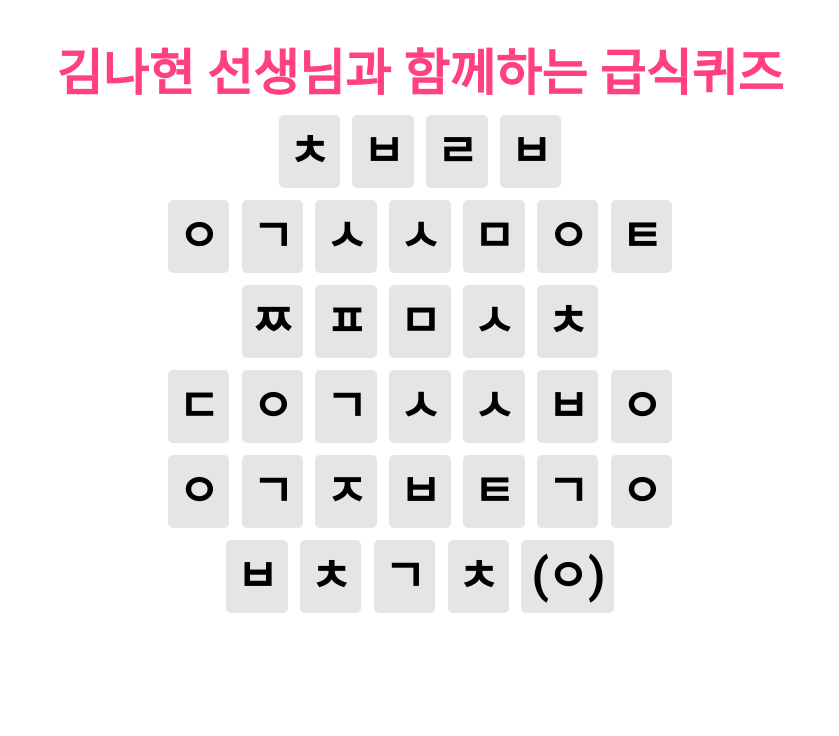
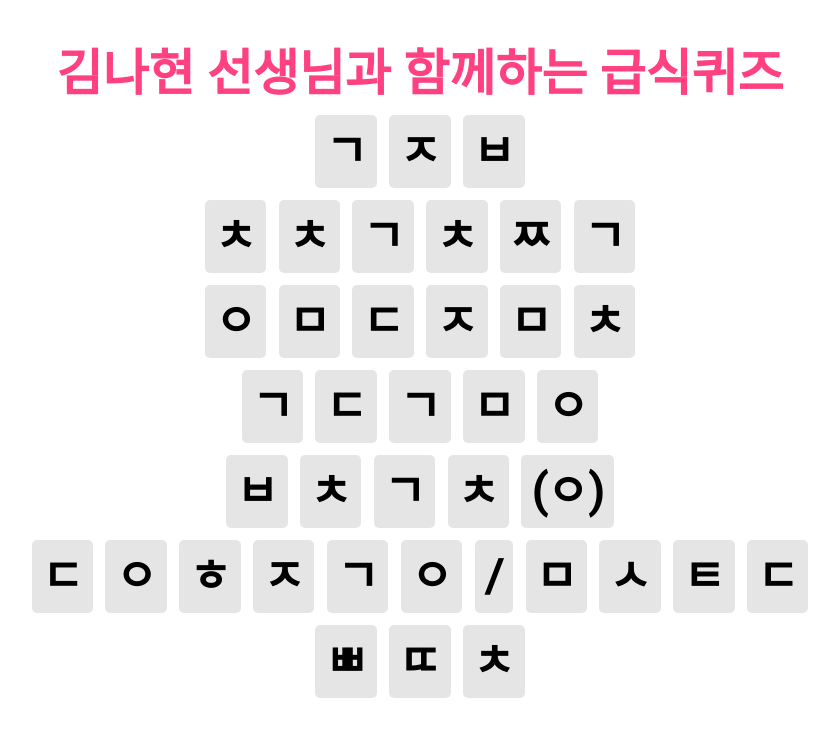
Before and after one commit to baenol123/babquiz, a plain HTML site: page index.html in a window 1280 px wide. Shown: the whole page, without its empty margins (220-1059 px from the left). Drawn offline with Linux system fonts and the light colour scheme.

Commit message:
Update index.html

```diff
--- a/index.html
+++ b/index.html
@@ -78,15 +78,15 @@
   </style>
  <script>
     function change11() {
-      document.getElementById('11').innerText = "찰";
+      document.getElementById('11').innerText = "기";
       checkCompletion();
     }
     function change12() {
-      document.getElementById('12').innerText = "보";
+      document.getElementById('12').innerText = "장";
       checkCompletion();
     }
     function change13() {
-      document.getElementById('13').innerText = "리";
+      document.getElementById('13').innerText = "밥";
       checkCompletion();
     }
     function change14() {
@@ -127,27 +127,27 @@
     }
 
     function change21() {
-      document.getElementById('21').innerText = "아";
+      document.getElementById('21').innerText = "참";
       checkCompletion();
     }
     function change22() {
-      document.getElementById('22').innerText = "귀";
+      document.getElementById('22').innerText = "치";
       checkCompletion();
     }
     function change23() {
-      document.getElementById('23').innerText = "순";
+      document.getElementById('23').innerText = "김";
       checkCompletion();
     }
     function change24() {
-      document.getElementById('24').innerText = "살";
+      document.getElementById('24').innerText = "치";
       checkCompletion();
     }
     function change25() {
-      document.getElementById('25').innerText = "매";
+      document.getElementById('25').innerText = "찌";
       checkCompletion();
     }
     function change26() {
-      document.getElementById('26').innerText = "운";
+      document.getElementById('26').innerText = "개";
       checkCompletion();
     }
     function change27() {
@@ -160,27 +160,27 @@
     }
 
     function change31() {
-      document.getElementById('31').innerText = "쪽";
+      document.getElementById('31').innerText = "열";
       checkCompletion();
     }
     function change32() {
-      document.getElementById('32').innerText = "파";
+      document.getElementById('32').innerText = "무";
       checkCompletion();
     }
     function change33() {
-      document.getElementById('33').innerText = "무";
+      document.getElementById('33').innerText = "된";
       checkCompletion();
     }
     function change34() {
-      document.getElementById('34').innerText = "생";
+      document.getElementById('34').innerText = "장";
       checkCompletion();
     }
     function change35() {
-      document.getElementById('35').innerText = "채";
+      document.getElementById('35').innerText = "무";
       checkCompletion();
     }
     function change36() {
-      document.getElementById('36').innerText = "무";
+      document.getElementById('36').innerText = "침";
       checkCompletion();
     }
     function change37() {
@@ -194,23 +194,23 @@
 
 
      function change41() {
-      document.getElementById('41').innerText = "돈";
+      document.getElementById('41').innerText = "김";
       checkCompletion();
     }
     function change42() {
-      document.getElementById('42').innerText = "육";
+      document.getElementById('42').innerText = "달";
       checkCompletion();
     }
     function change43() {
-      document.getElementById('43').innerText = "굴";
+      document.getElementById('43').innerText = "걀";
       checkCompletion();
     }
     function change44() {
-      document.getElementById('44').innerText = "소";
+      document.getElementById('44').innerText = "말";
       checkCompletion();
     }
     function change45() {
-      document.getElementById('45').innerText = "스";
+      document.getElementById('45').innerText = "이";
       checkCompletion();
     }
     function change46() {
@@ -236,27 +236,27 @@
 
 
      function change51() {
-      document.getElementById('51').innerText = "알";
+      document.getElementById('51').innerText = "배";
       checkCompletion();
     }
     function change52() {
-      document.getElementById('52').innerText = "감";
+      document.getElementById('52').innerText = "추";
       checkCompletion();
     }
     function change53() {
-      document.getElementById('53').innerText = "자";
+      document.getElementById('53').innerText = "김";
       checkCompletion();
     }
     function change54() {
-      document.getElementById('54').innerText = "버";
+      document.getElementById('54').innerText = "치";
       checkCompletion();
     }
     function change55() {
-      document.getElementById('55').innerText = "터";
+      document.getElementById('55').innerText = "(완)";
       checkCompletion();
     }
     function change56() {
-      document.getElementById('56').innerText = "구";
+      document.getElementById('56').innerText = "침";
       checkCompletion();
     }
     function change57() {
@@ -265,57 +265,69 @@
     }
 
      function change61() {
-      document.getElementById('61').innerText = "배";
+      document.getElementById('61').innerText = "돈";
       checkCompletion();
     }
     function change62() {
-      document.getElementById('62').innerText = "추";
+      document.getElementById('62').innerText = "육";
       checkCompletion();
     }
     function change63() {
-      document.getElementById('63').innerText = "김";
+      document.getElementById('63').innerText = "훈";
       checkCompletion();
     }
     function change64() {
-      document.getElementById('64').innerText = "치";
+      document.getElementById('64').innerText = "제";
       checkCompletion();
     }
     function change65() {
-      document.getElementById('65').innerText = "(완)";
+      document.getElementById('65').innerText = "구";
       checkCompletion();
     }
     function change66() {
-      document.getElementById('66').innerText = "로";
+      document.getElementById('66').innerText = "이";
       checkCompletion();
     }
     function change67() {
-      document.getElementById('67').innerText = "피";
+      document.getElementById('67').innerText = "/";
       checkCompletion();
     }
     function change68() {
-      document.getElementById('68').innerText = "자";
+      document.getElementById('68').innerText = "머";
+      checkCompletion();
+    }
+    function change69() {
+      document.getElementById('69').innerText = "스";
+      checkCompletion();
+    }
+    function change610() {
+      document.getElementById('610').innerText = "타";
+      checkCompletion();
+    }
+    function change611() {
+      document.getElementById('611').innerText = "드";
       checkCompletion();
     }
 
 
-     function change71() {
-      document.getElementById('71').innerText = "오";
+    function change71() {
+      document.getElementById('71').innerText = "쁘";
       checkCompletion();
     }
     function change72() {
-      document.getElementById('72').innerText = "렌";
+      document.getElementById('72').innerText = "띠";
       checkCompletion();
     }
     function change73() {
-      document.getElementById('73').innerText = "지";
+      document.getElementById('73').innerText = "첼";
       checkCompletion();
     }
     function change74() {
-      document.getElementById('74').innerText = "쥬";
+      document.getElementById('74').innerText = "절";
       checkCompletion();
     }
     function change75() {
-      document.getElementById('75').innerText = "스";
+      document.getElementById('75').innerText = "";
       checkCompletion();
     }
     function change76() {
@@ -327,10 +339,27 @@
       checkCompletion();
     }
 
+    function change81() {
+      document.getElementById('81').innerText = "치";
+      checkCompletion();
+    }
+    function change82() {
+      document.getElementById('82').innerText = "즈";
+      checkCompletion();
+    }
+    function change83() {
+      document.getElementById('83').innerText = "케";
+      checkCompletion();
+    }
+    function change84() {
+      document.getElementById('84').innerText = "익";
+      checkCompletion();
+    }
+
     // 모든 문제가 완료되었는지 확인하는 함수
     function checkCompletion() {
-      var allMenus = ["11", "12", "13", "14", "21", "22", "23", "24", "25", "26", "27", "31", "32", "33", "34", "35", "41", "42", "43", "44", "45","46","47", "51", "52", "53", "54","55","56","57", "61", "62", "63", "64", "65"];
-      var answers = ["찰", "보", "리", "밥", "아", "귀", "순", "살", "매", "운", "탕", "쪽", "파", "무", "생", "채", "돈", "육", "굴", "소", "스", "볶", "음", "알", "감", "자", "버", "터", "구", "이", "배", "추", "김","치", "(완)"];
+      var allMenus = ["11", "12", "13",  "21", "22", "23", "24", "25", "26",  "31", "32", "33", "34", "35","36", "41", "42", "43", "44", "45", "51", "52", "53", "54","55", "61", "62", "63", "64", "65","66","67","68","69","610","611","71","72","73"];
+      var answers = ["기", "장", "밥", "참", "치", "김", "치", "찌", "개", "열", "무", "된", "장", "무", "침", "김", "달", "걀", "말", "이", "배", "추", "김", "치", "(완)", "돈", "육", "훈", "제", "구", "이", "/", "머","스", "타","드","쁘","띠","첼"];
       var completed = true;
       for (var i = 0; i < allMenus.length; i++) {
         var text = document.getElementById(allMenus[i]).innerText;
@@ -355,64 +384,71 @@
   <div>
     <h1>
       <div id="1st_menu">
-        <span id="11" onclick="change11()">ㅊ</span>
-        <span id="12" onclick="change12()">ㅂ</span>
-        <span id="13" onclick="change13()">ㄹ</span>
-        <span id="14" onclick="change14()">ㅂ</span>
+        <span id="11" onclick="change11()">ㄱ</span>
+        <span id="12" onclick="change12()">ㅈ</span>
+        <span id="13" onclick="change13()">ㅂ</span>
 
 
 
       </div>
       <div id="2nd_menu">
-        <span id="21" onclick="change21()">ㅇ</span>
-        <span id="22" onclick="change22()">ㄱ</span>
-        <span id="23" onclick="change23()">ㅅ</span>
-        <span id="24" onclick="change24()">ㅅ</span>
-        <span id="25" onclick="change25()">ㅁ</span>
-        <span id="26" onclick="change26()">ㅇ</span>
-        <span id="27" onclick="change27()">ㅌ</span>
+        <span id="21" onclick="change21()">ㅊ</span>
+        <span id="22" onclick="change22()">ㅊ</span>
+        <span id="23" onclick="change23()">ㄱ</span>
+        <span id="24" onclick="change24()">ㅊ</span>
+        <span id="25" onclick="change25()">ㅉ</span>
+        <span id="26" onclick="change26()">ㄱ</span>
 
 
 
       </div>
 
       <div id="3rd_menu">
-        <span id="31" onclick="change31()">ㅉ</span>
-        <span id="32" onclick="change32()">ㅍ</span>
-        <span id="33" onclick="change33()">ㅁ</span>
-        <span id="34" onclick="change34()">ㅅ</span>
-        <span id="35" onclick="change35()">ㅊ</span>
+        <span id="31" onclick="change31()">ㅇ</span>
+        <span id="32" onclick="change32()">ㅁ</span>
+        <span id="33" onclick="change33()">ㄷ</span>
+        <span id="34" onclick="change34()">ㅈ</span>
+        <span id="35" onclick="change35()">ㅁ</span>
+        <span id="36" onclick="change36()">ㅊ</span>
 
 
       </div>
 
       <div id="4th_menu">
-        <span id="41" onclick="change41()">ㄷ</span>
-        <span id="42" onclick="change42()">ㅇ</span>
+        <span id="41" onclick="change41()">ㄱ</span>
+        <span id="42" onclick="change42()">ㄷ</span>
         <span id="43" onclick="change43()">ㄱ</span>
-        <span id="44" onclick="change44()">ㅅ</span>
-        <span id="45" onclick="change45()">ㅅ</span>
-        <span id="46" onclick="change46()">ㅂ</span>
-        <span id="47" onclick="change47()">ㅇ</span>
+        <span id="44" onclick="change44()">ㅁ</span>
+        <span id="45" onclick="change45()">ㅇ</span>
 
 
       </div>
       <div id="5th_menu">
-        <span id="51" onclick="change51()">ㅇ</span>
-        <span id="52" onclick="change52()">ㄱ</span>
-        <span id="53" onclick="change53()">ㅈ</span>
-        <span id="54" onclick="change54()">ㅂ</span>
-        <span id="55" onclick="change55()">ㅌ</span>
-        <span id="56" onclick="change56()">ㄱ</span>
-        <span id="57" onclick="change57()">ㅇ</span>
+        <span id="51" onclick="change51()">ㅂ</span>
+        <span id="52" onclick="change52()">ㅊ</span>
+        <span id="53" onclick="change53()">ㄱ</span>
+        <span id="54" onclick="change54()">ㅊ</span>
+        <span id="55" onclick="change55()">(ㅇ)</span>
+    </div>
+      <div id="6th_menu">
+        <span id="61" onclick="change61()">ㄷ</span>
+        <span id="62" onclick="change62()">ㅇ</span>
+        <span id="63" onclick="change63()">ㅎ</span>
+        <span id="64" onclick="change64()">ㅈ</span>
+        <span id="65" onclick="change65()">ㄱ</span>
+        <span id="66" onclick="change66()">ㅇ</span>
+        <span id="67" onclick="change67()">/</span>
+        <span id="68" onclick="change68()">ㅁ</span>
+        <span id="69" onclick="change69()">ㅅ</span>
+        <span id="610" onclick="change610()">ㅌ</span>
+        <span id="611" onclick="change611()">ㄷ</span>
 
       </div>
-      <div id="6th_menu">
-        <span id="61" onclick="change61()">ㅂ</span>
-        <span id="62" onclick="change62()">ㅊ</span>
-        <span id="63" onclick="change63()">ㄱ</span>
-        <span id="64" onclick="change64()">ㅊ</span>
-        <span id="65" onclick="change65()">(ㅇ)</span>
+
+      <div id="7th_menu">
+        <span id="71" onclick="change71()">ㅃ</span>
+        <span id="72" onclick="change72()">ㄸ</span>
+        <span id="73" onclick="change73()">ㅊ</span>
       </div>
 
     </h1>
```
